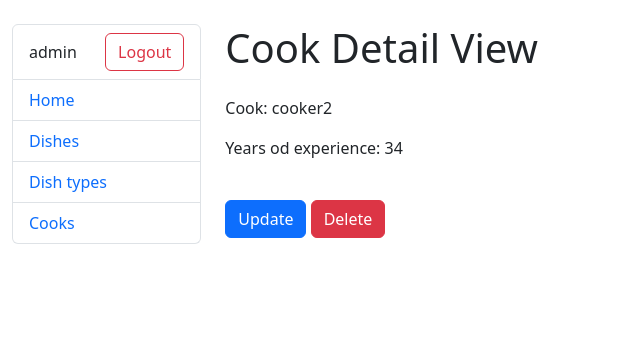
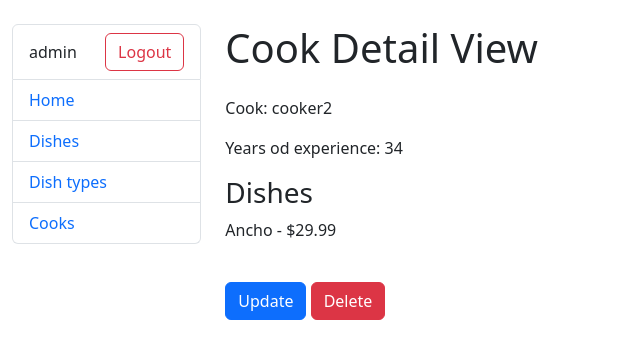
Before and after one commit to EduardoMoen/kitchen-service, a Django app: page /cooks/2/ in a window 1280 px wide. Shown: the top 359 px of the page, without its empty margins (0-640 px from the left). Run offline with Django 5.2, Linux system fonts and the light colour scheme; a user stored in the database is signed in; data comes from the database, SQL or seed files in the repository; both versions use the stored data as it was after the commit; tables that the repository leaves empty hold one stand-in row (values such as "Sample post").

Commit message:
improve create cook form and add dishes for cook detail page

```diff
--- a/templates/kitchen/cook_detail.html
+++ b/templates/kitchen/cook_detail.html
@@ -8,6 +8,10 @@
 {% if cook.years_of_experience %}
   <p>Years od experience: {{ cook.years_of_experience }}</p>
 {% endif %}
+<h3>Dishes</h3>
+{% for dish in cook.dishes.all %}
+<p>{{ dish }} - ${{ dish.price }}</p>
+{% endfor %}
 <a class="mt-4 btn btn-primary" href="{% url 'kitchen:cook-update' cook.id %}">Update</a>
 <a class="mt-4 btn btn-danger" href="{% url 'kitchen:cook-delete' cook.id %}">Delete</a>
 {% endblock %}
```
Also changed, not shown: templates/kitchen/cook_form.html (+9 -6 lines), db.sqlite3.
